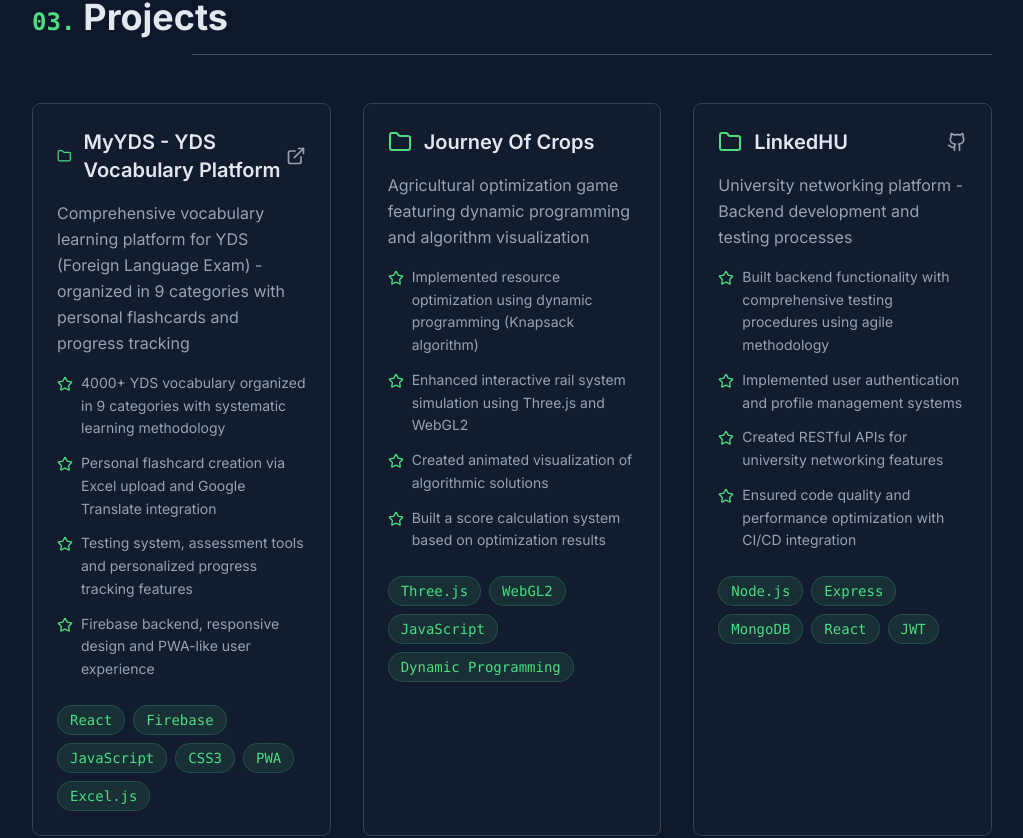
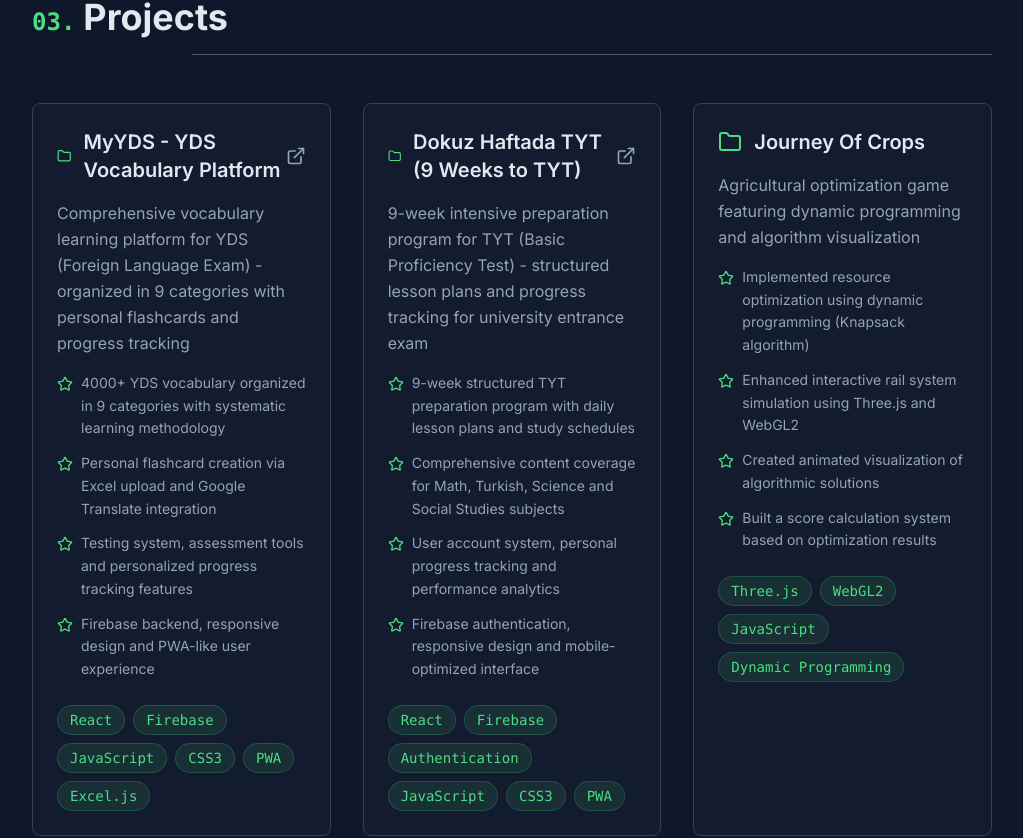
Before and after one commit to eyzaun/eyzaun.github.io, a React (Vite) app: page / in a window 1280 px wide. Shown: the part 2734-3572 px from the top of the page, without its empty margins (128-1151 px from the left). Built offline with nearby package versions, Linux system fonts and the light colour scheme.

Commit message:
Add AvukatLLM website link and include user changes

```diff
--- a/src/components/Projects.tsx
+++ b/src/components/Projects.tsx
@@ -29,6 +29,20 @@ const Projects: React.FC = () => {
       ],
       github: undefined,
       link: "https://my-yds.web.app/",
+      featured: true
+    },
+    {
+      name: t('projects.dokuzhaftadatyt.name'),
+      description: t('projects.dokuzhaftadatyt.description'),
+      technologies: ["React", "Firebase", "Authentication", "JavaScript", "CSS3", "PWA"],
+      features: [
+        t('projects.dokuzhaftadatyt.feature1'),
+        t('projects.dokuzhaftadatyt.feature2'),
+        t('projects.dokuzhaftadatyt.feature3'),
+        t('projects.dokuzhaftadatyt.feature4')
+      ],
+      github: undefined,
+      link: "https://dokuzhaftadatyt.web.app/",
       featured: true
     },
     {
@@ -70,7 +84,7 @@ const Projects: React.FC = () => {
         t('projects.avukatLLM.feature4')
       ],
       github: undefined,
-      link: undefined,
+      link: "https://avukatllm.web.app/",
       featured: true
     },
     {
@@ -100,7 +114,7 @@ const Projects: React.FC = () => {
         <div className="grid md:grid-cols-2 lg:grid-cols-3 gap-6 md:gap-8">
           {isLoading ? (
             // Loading skeletons
-            Array.from({ length: 5 }, (_, i) => (
+            Array.from({ length: 6 }, (_, i) => (
               <SkeletonCard
                 key={i}
                 className="animate-pulse"
--- a/src/contexts/LanguageContext.tsx
+++ b/src/contexts/LanguageContext.tsx
@@ -99,6 +99,13 @@ const translations = {
     'projects.linkedHU.feature2': 'Kullanıcı kimlik doğrulama ve profil yönetimi',
     'projects.linkedHU.feature3': 'Üniversite ağ özellikleri için RESTful API\'ler',
     'projects.linkedHU.feature4': 'CI/CD entegrasyonu ile kod kalitesi optimizasyonu',
+
+    'projects.dokuzhaftadatyt.name': 'Dokuz Haftada TYT',
+    'projects.dokuzhaftadatyt.description': 'TYT (Temel Yeterlilik Testi) sınavına hazırlık için 9 haftalık yoğun eğitim programı - sistematik ders planı ve ilerleme takibi',
+    'projects.dokuzhaftadatyt.feature1': '9 haftalık yapılandırılmış TYT hazırlık programı ve günlük ders planları',
+    'projects.dokuzhaftadatyt.feature2': 'Matematik, Türkçe, Fen ve Sosyal Bilimler için kapsamlı konu anlatımları',
+    'projects.dokuzhaftadatyt.feature3': 'Kullanıcı hesap sistemi, kişisel ilerleme takibi ve performans analizi',
+    'projects.dokuzhaftadatyt.feature4': 'Firebase authentication, responsive tasarım ve mobil uyumlu arayüz',
 
     'projects.myYDS.name': 'MyYDS - YDS Kelime Platformu',
     'projects.myYDS.description': 'Yabancı Dil Sınavı (YDS) için kapsamlı kelime öğrenme platformu - 9 kategoride organize edilmiş, kişisel kelime kartları ve ilerleme takibi',
@@ -265,6 +272,13 @@ const translations = {
     'projects.linkedHU.feature3': 'Created RESTful APIs for university networking features',
     'projects.linkedHU.feature4': 'Ensured code quality and performance optimization with CI/CD integration',
 
+    'projects.dokuzhaftadatyt.name': 'Dokuz Haftada TYT (9 Weeks to TYT)',
+    'projects.dokuzhaftadatyt.description': '9-week intensive preparation program for TYT (Basic Proficiency Test) - structured lesson plans and progress tracking for university entrance exam',
+    'projects.dokuzhaftadatyt.feature1': '9-week structured TYT preparation program with daily lesson plans and study schedules',
+    'projects.dokuzhaftadatyt.feature2': 'Comprehensive content coverage for Math, Turkish, Science and Social Studies subjects',
+    'projects.dokuzhaftadatyt.feature3': 'User account system, personal progress tracking and performance analytics',
+    'projects.dokuzhaftadatyt.feature4': 'Firebase authentication, responsive design and mobile-optimized interface',
+
     'projects.myYDS.name': 'MyYDS - YDS Vocabulary Platform',
     'projects.myYDS.description': 'Comprehensive vocabulary learning platform for YDS (Foreign Language Exam) - organized in 9 categories with personal flashcards and progress tracking',
     'projects.myYDS.feature1': '4000+ YDS vocabulary organized in 9 categories with systematic learning methodology',
```
